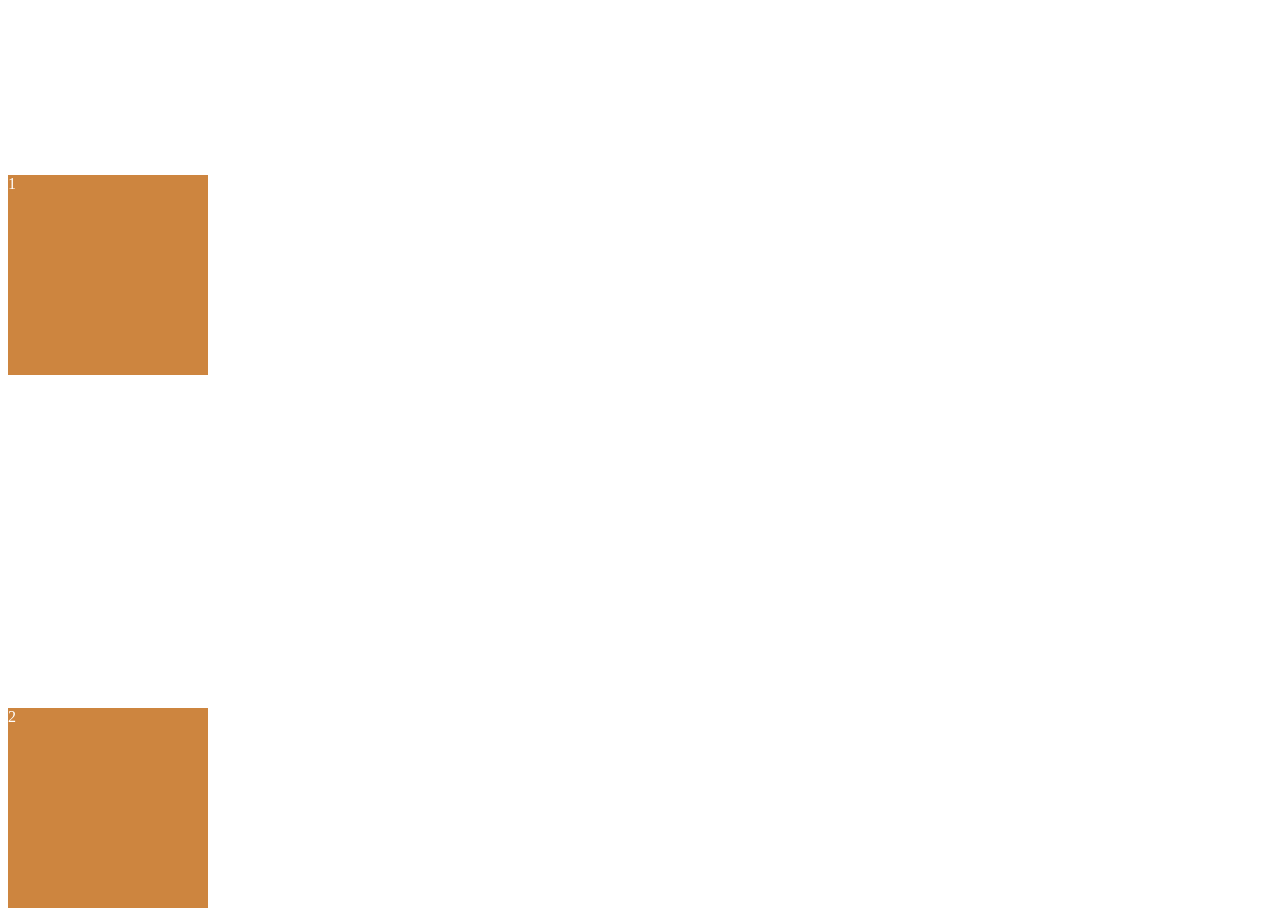
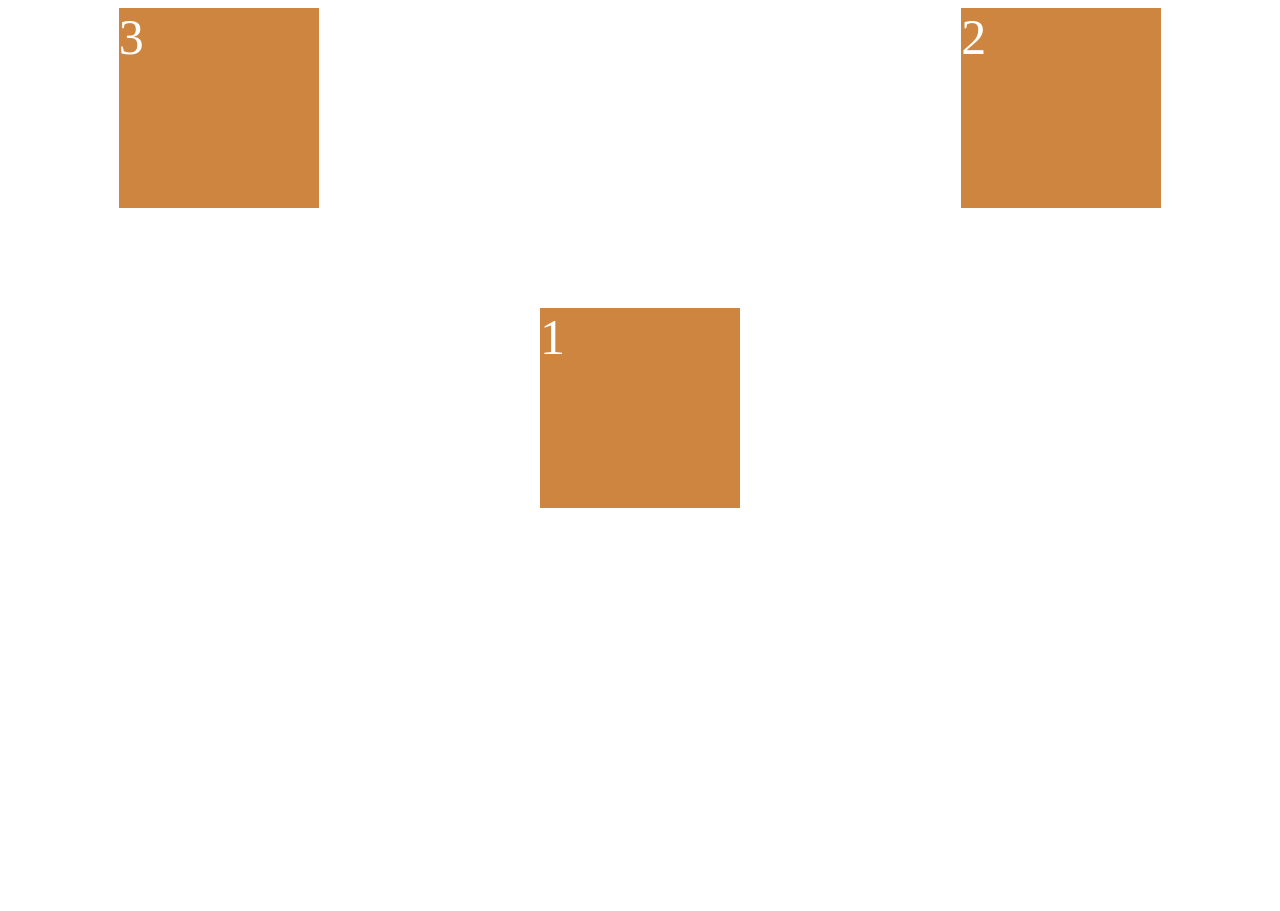
Before and after one commit to jaehyuenjung/scss-masterclass, a plain HTML site: page index.html in a window 1280 px wide. Shown: the top 911 px of the page. After the commit the page ends 816 px from the top, so only its background shows below. Drawn offline with Linux system fonts and the light colour scheme.

Commit message:
align-self and order

```diff
--- a/index.html
+++ b/index.html
@@ -8,10 +8,10 @@
         <title>(S)CSS Masterclass</title>
     </head>
     <body>
-        <div class="wrapper">
-            <div class="box">1</div>
-            <div class="box">2</div>
-            <div class="box">3</div>
+        <div class="father">
+            <div class="child">1</div>
+            <div class="child">2</div>
+            <div class="child">3</div>
         </div>
     </body>
 </html>
--- a/styles.css
+++ b/styles.css
@@ -1,16 +1,23 @@
-.wrapper {
+.father {
     display: flex;
-    flex-direction: column;
     /* Main Axis */
     justify-content: space-around;
-    /* Cross Axis */
-    align-items: stretch;
-    height: 200vh;
+    height: 100vh;
+    font-size: 50px;
 }
 
-.box {
+.child {
     width: 200px;
     height: 200px;
     background-color: peru;
     color: white;
 }
+
+.child:nth-child(1) {
+    order: 2;
+    align-self: center;
+}
+
+.child:nth-child(2) {
+    order: 3;
+}
```
